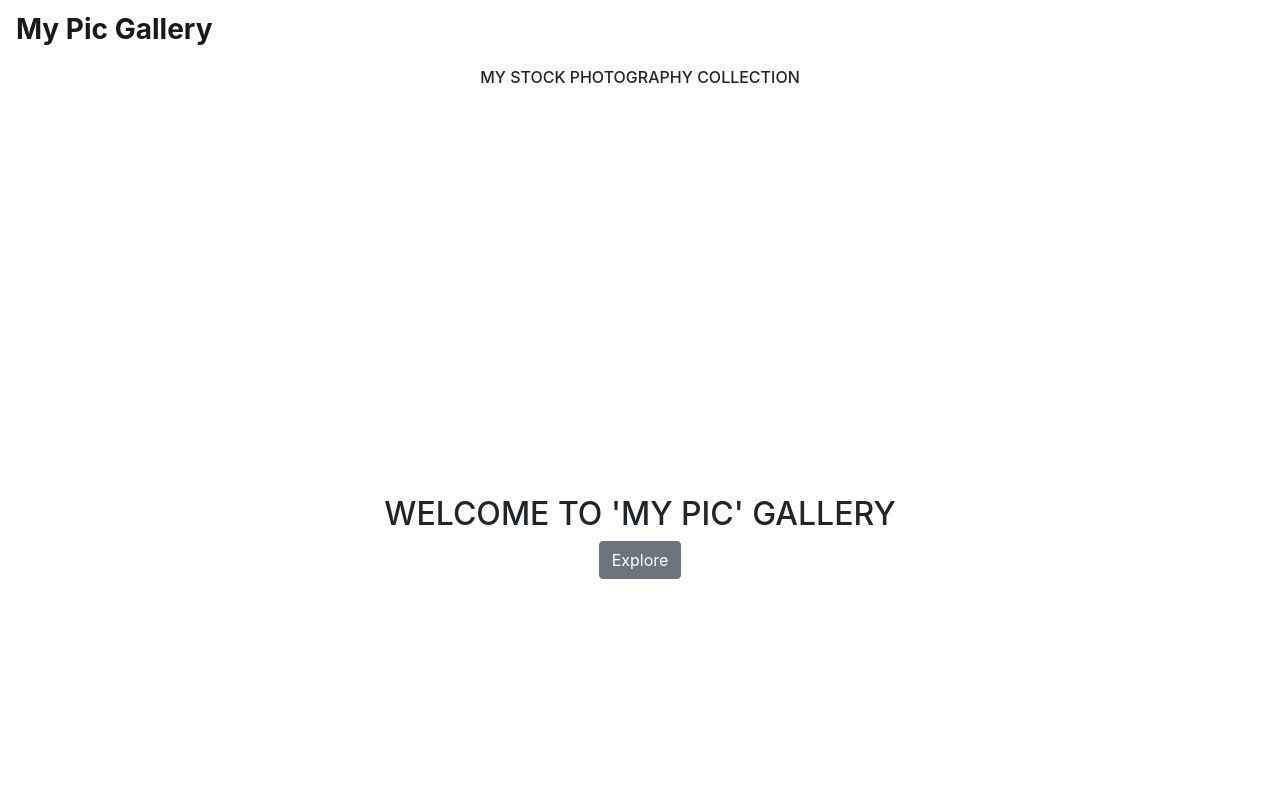
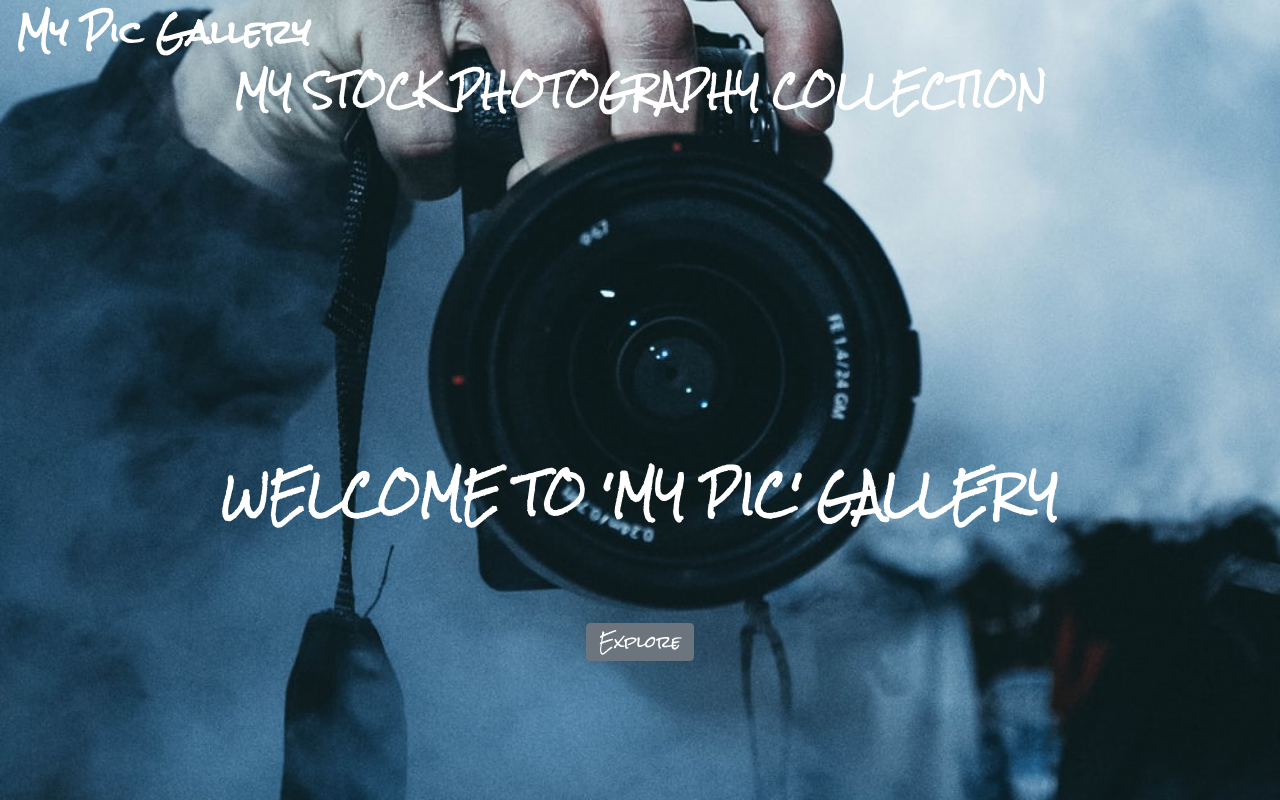
Before and after one commit to AndrewIndeche/Gallery, a Django app: page /pics/ in a window 1280 px wide. Run offline with Django 3.2, Linux system fonts and the light colour scheme; some libraries are stand-ins or nearby versions.

Commit message:
add styling to homepage

```diff
--- a/pics/templates/base.html
+++ b/pics/templates/base.html
@@ -7,7 +7,6 @@
     <title> My Pic gallery </title>
     {% block styles %}
     <link rel="stylesheet" href="https://maxcdn.bootstrapcdn.com/bootstrap/4.0.0/css/bootstrap.min.css">
-    <link href="https://fonts.googleapis.com/css2?family=Rock+Salt&display=swap" rel="stylesheet">
     <link rel="stylesheet" href="{% static 'css/style.css' %}">
     {% endblock %}
     </head>
--- a/pics/templates/index.html
+++ b/pics/templates/index.html
@@ -1,10 +1,10 @@
-{% extends 'base.html' %}
-
+{% extends 'base.html' %}{% load static %}
 {% block content %}
-<h6 class ="text-center"> MY STOCK PHOTOGRAPHY COLLECTION</h6>
+<h2 class ="text-center"><strong>MY STOCK PHOTOGRAPHY COLLECTION</strong></h2>
 <div class="container-fluid">
 <div class="jumbotron jumbotron-fluid">
-<h2 class ="text-center">WELCOME TO 'MY PIC' GALLERY</h2>
+<h1 class ="text-center"><strong>WELCOME TO 'MY PIC' GALLERY</strong></h1>
+<br><br><br><br>
 <div class="col-md-12 text-center">
 <button type="button" class="btn btn-secondary btn lg" href="/gallery/">Explore</button>
 </div>
--- a/pics/templates/navbar.html
+++ b/pics/templates/navbar.html
@@ -1,5 +1,5 @@
 <nav class="navbar navbar-expand-lg navbar-light bg-transparent">
-<a class="navbar-brand text-black" href="/pics/"><h3><strong>My Pic Gallery</strong></h3></a>
+<a class="navbar-brand text-black" style="color:white" href="/pics/"><h2><strong>My Pic Gallery</strong></h2></a>
   <div class="collapse navbar-collapse" id="navbarTogglerDemo02">
     <ul class="navbar-nav mr-auto mt-2 mt-md-0">
     </ul>
--- a/pics/views.py
+++ b/pics/views.py
@@ -7,14 +7,14 @@ def index(request):
     return render(request, 'index.html')
 
 def gallery(request):
-    pictures = Images.get_all()
-    locations = Locations.get_all()
+    pictures = Image.get_all()
+    locations = Location.objects.all()
     return render(request, 'gallery.html', {'pictures': pictures, 'locations':locations})
 
 def search(request):
     if 'category' in request.GET and request.GET['category']:
         search_term = request.GET.get('category')
-        res = Images.search_image(search_term)
+        res = Image.search_image(search_term)
         message = f'{search_term}'
 
         return render(request, 'search.html', {'message':message, 'results':res})
@@ -23,5 +23,5 @@ def search(request):
         return render(request, 'search.html', {'message':message})
 
 def location(request,locale):
-    images = Images.filter_by_location(locale)
+    images = Image.filter_by_location(locale)
     return render(request, 'location.html', {'results':images})
--- a/static/css/style.css
+++ b/static/css/style.css
@@ -1,6 +1,14 @@
-.body {
-  font-family: 'Rock Salt', cursive;
-  background-image: url('{% static 'bg.jpeg' %}');
+@import url('http://fonts.googleapis.com/css2?family=Rock+Salt&display=swap');
+
+body{
+background-image:url(/static/images/bg.jpeg);
+background-attachment:fixed;
+background-repeat:no-repeat;
+background-position:center;
+background-size:cover;
+font-family: 'Rock Salt', cursive;
+color:white;
+font-weight:bold;
 }
 .center{
   min-width: 585px;
@@ -10,10 +18,48 @@
   margin: 10px 10px 10px 10px;
   border: 0.08em solid black;
 }
-.h2{
+.body{
 font-family: 'Rock Salt', cursive;
 }
 .jumbotron{
-  padding-top: 25em;
+  padding-top: 22em;
   background: none
 }
+/* The sidebar menu */
+.sidenav {
+  height: 100%; /* Full-height: remove this if you want "auto" height */
+  width: 160px; /* Set the width of the sidebar */
+  position: fixed; /* Fixed Sidebar (stay in place on scroll) */
+  z-index: 1; /* Stay on top */
+  top: 0; /* Stay at the top */
+  left: 0;
+  background-color: #111; /* Black */
+  overflow-x: hidden; /* Disable horizontal scroll */
+  padding-top: 20px;
+}
+
+/* The navigation menu links */
+.sidenav a {
+  padding: 6px 8px 6px 16px;
+  text-decoration: none;
+  font-size: 25px;
+  color: #818181;
+  display: block;
+}
+
+/* When you mouse over the navigation links, change their color */
+.sidenav a:hover {
+  color: #f1f1f1;
+}
+
+/* Style page content */
+.main {
+  margin-left: 160px; /* Same as the width of the sidebar */
+  padding: 0px 10px;
+}
+
+/* On smaller screens, where height is less than 450px, change the style of the sidebar (less padding and a smaller font size) */
+@media screen and (max-height: 450px) {
+  .sidenav {padding-top: 15px;}
+  .sidenav a {font-size: 18px;}
+}
```
Also changed, not shown: pics/templates/gallery.html (+9 -2 lines).
